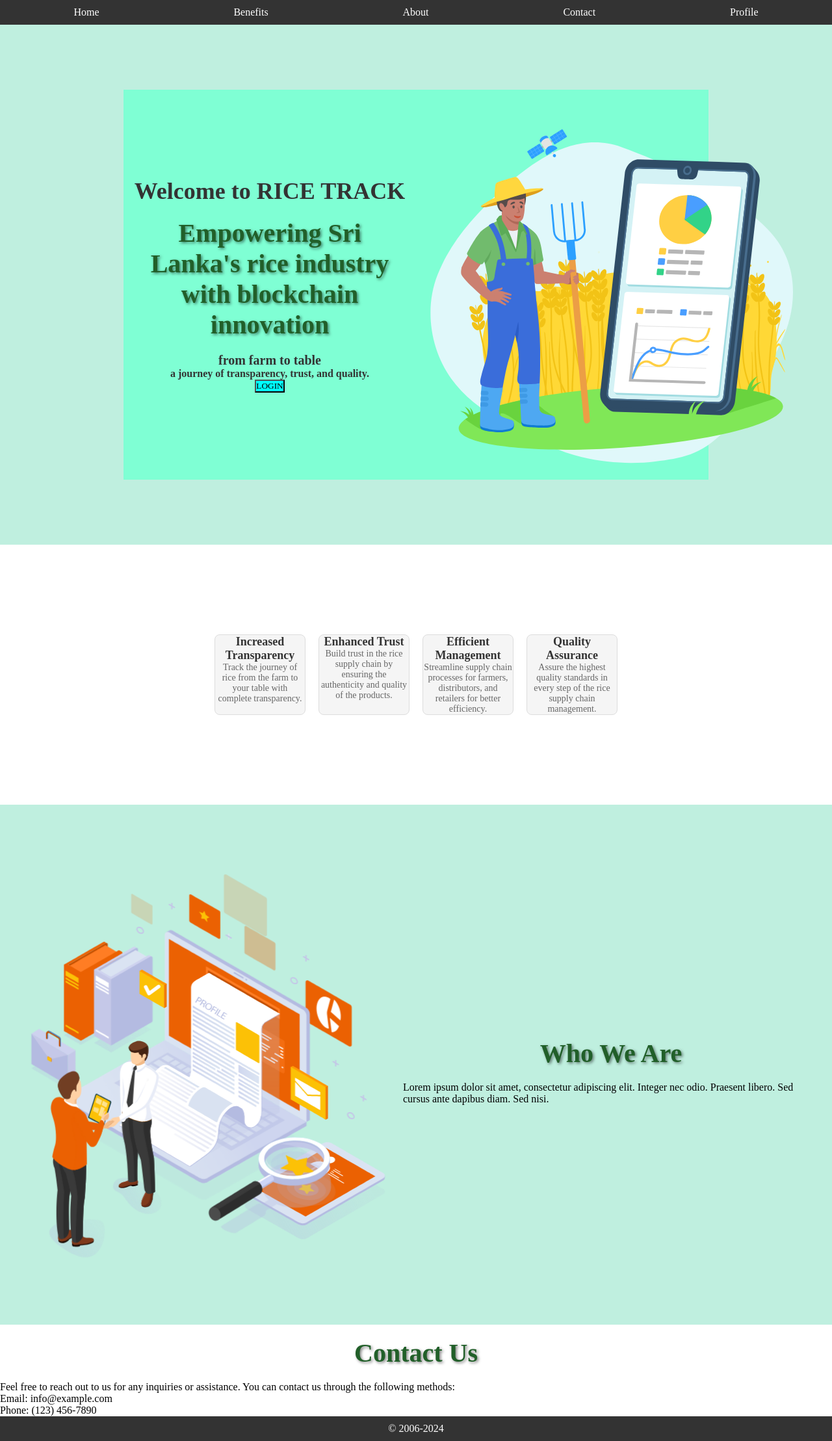
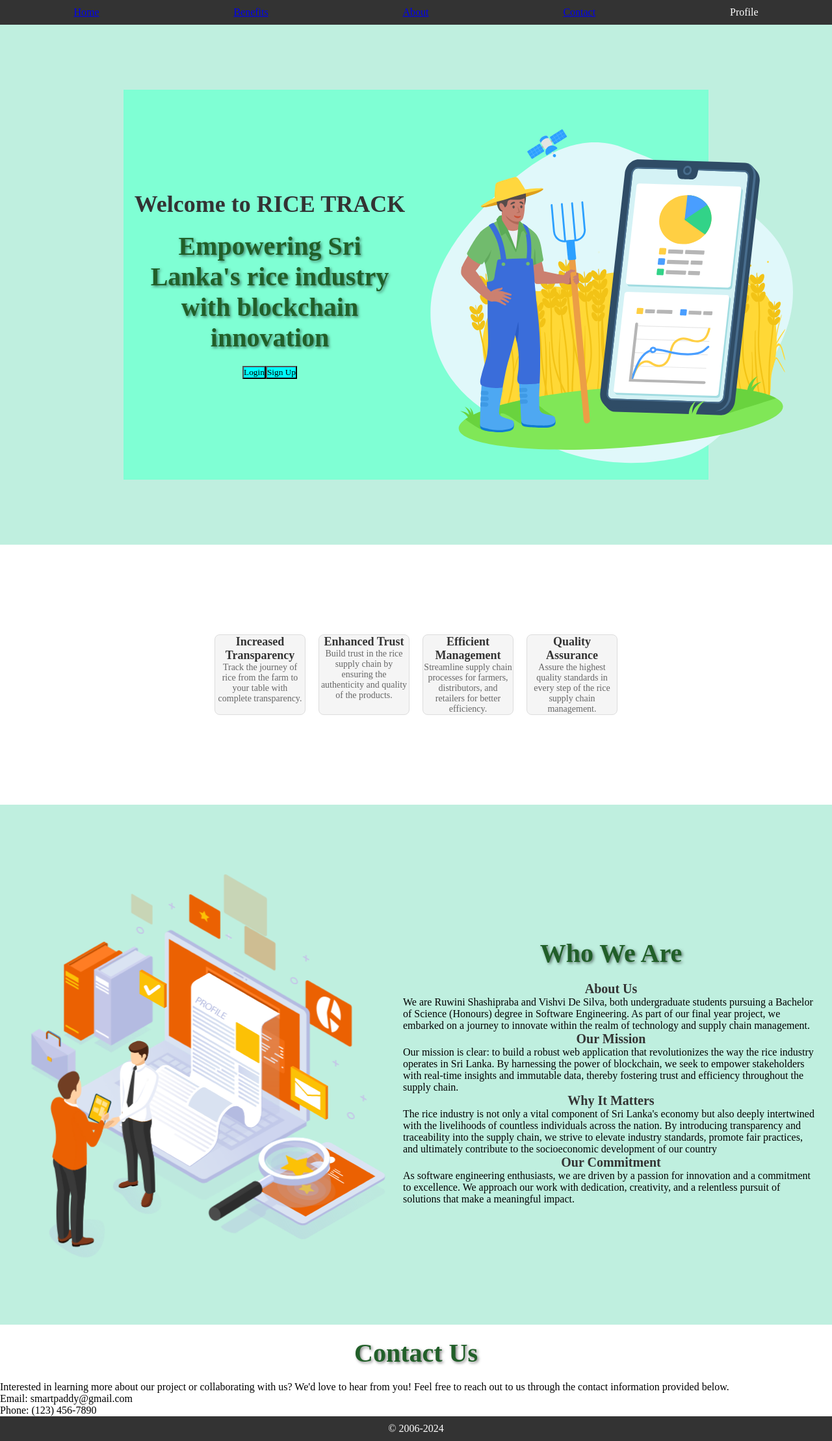
Before and after one commit to RuwiniShashipraba/Blockchain-Based-Paddy-Harvest-Management-System, a React (Create React App) app: page / in a window 1280 px wide. Shown: the whole page at 65% size. Built offline with nearby package versions, Linux system fonts and the light colour scheme.

Commit message:
add new id values to the components

```diff
--- a/src/components/FrontPage/AboutUs.js
+++ b/src/components/FrontPage/AboutUs.js
@@ -1,9 +1,10 @@
-import React from 'react';
+import React from "react";
 import "../../styles/firstpage.css";
-import Lottie from 'react-lottie';
-import frontpageAnimation from '../../img/about.json';
+import Lottie from "react-lottie";
+import frontpageAnimation from "../../img/about.json";
 
-function AboutUs() {const defaultOptions = {
+function AboutUs() {
+  const defaultOptions = {
     loop: true,
     autoplay: true,
     animationData: frontpageAnimation,
@@ -11,17 +12,62 @@ function AboutUs() {const defaultOptions = {
 
   return (
     <main>
-    <div className="image2-content">
+      {/* <div id="About"> */}
+      <div className="image2-content" id="About">
         <Lottie options={defaultOptions} height={600} width={600} />
       </div>
       <div className="who-we-are-section">
         <h2>Who We Are</h2>
+
         <p>
-        Lorem ipsum dolor sit amet, consectetur adipiscing elit. Integer nec odio. Praesent libero.
-        Sed cursus ante dapibus diam. Sed nisi.
+          <h3>About Us</h3>
+          We are Ruwini Shashipraba and Vishvi De Silva, both undergraduate
+          students pursuing a Bachelor of Science (Honours) degree in Software
+          Engineering. As part of our final year project, we embarked on a
+          journey to innovate within the realm of technology and supply chain
+          management.
         </p>
         {/* Add more content about who you are */}
+        {/* <p>
+          <h3>Our Project</h3>
+          Our project revolves around the development of a blockchain-based
+          system tailored for the rice industry in Sri Lanka. Leveraging the
+          transformative potential of blockchain technology, our aim is to
+          enhance the traceability and transparency of Sri Lanka's paddy supply
+          chain.
+        </p> */}
+        <p>
+          <h3>Our Mission</h3>
+          Our mission is clear: to build a robust web application that
+          revolutionizes the way the rice industry operates in Sri Lanka. By
+          harnessing the power of blockchain, we seek to empower stakeholders
+          with real-time insights and immutable data, thereby fostering trust
+          and efficiency throughout the supply chain.
+        </p>
+        <p>
+          <h3>Why It Matters</h3>
+          The rice industry is not only a vital component of Sri Lanka's economy
+          but also deeply intertwined with the livelihoods of countless
+          individuals across the nation. By introducing transparency and
+          traceability into the supply chain, we strive to elevate industry
+          standards, promote fair practices, and ultimately contribute to the
+          socioeconomic development of our country
+        </p>
+        <p>
+          <h3>Our Commitment</h3>
+          As software engineering enthusiasts, we are driven by a passion for
+          innovation and a commitment to excellence. We approach our work with
+          dedication, creativity, and a relentless pursuit of solutions that
+          make a meaningful impact.
+        </p>
+        {/* <p>
+          <h3>GEt In Touch</h3>
+          Interested in learning more about our project or collaborating with
+          us? We'd love to hear from you! Feel free to reach out to us through
+          the contact information provided below.
+        </p> */}
       </div>
+      {/* </div> */}
     </main>
   );
 }
--- a/src/components/FrontPage/Contact.js
+++ b/src/components/FrontPage/Contact.js
@@ -1,17 +1,36 @@
-import React from 'react';
+import React from "react";
+// import emailIcon from "../../img/mail.png";
+// import '@fortawesome/fontawesome-free/css/all.css'; // Import FontAwesome CSS
+
+import "../../styles/firstpage.css";
 
 function Contact() {
   return (
-    <div className="contact-section">
+    <div className="contact-section" id="Contact">
       <h2>Contact Us</h2>
       <p>
-        Feel free to reach out to us for any inquiries or assistance. You can contact us through the following methods:
+        Interested in learning more about our project or collaborating with us?
+        We'd love to hear from you! Feel free to reach out to us through the
+        contact information provided below.
+        {/* <ul>
+
+          <img src="../../img/mail.png" alt="Email Icon" width="20" height="20" />
+          <li>Email: smartpaddy@gmail.com</li>
+          <li>Phone: (123) 456-7890</li>
+
+        </ul> */}
+        <ul>
+          <li>
+            {/* <i className="fa fa-envelope"></i> */}
+            <span>Email:</span> smartpaddy@gmail.com
+          </li>
+          <li>
+            {/* <i className="fa fa-phone"></i> */}
+            <span>Phone:</span> (123) 456-7890
+          </li>
+        </ul>
       </p>
-      <ul>
-        <li>Email: info@example.com</li>
-        <li>Phone: (123) 456-7890</li>
-        {/* Add more contact methods as needed */}
-      </ul>
+
       {/* You can also include a contact form or other contact information */}
     </div>
   );
--- a/src/components/FrontPage/MainSection.js
+++ b/src/components/FrontPage/MainSection.js
@@ -1,9 +1,8 @@
-import React from 'react';
+import React from "react";
 import "../../styles/firstpage.css";
-import Lottie from 'react-lottie';
-import { Link } from 'react-router-dom';
-import frontpageAnimation from '../../img/frontpage.json';
-
+import Lottie from "react-lottie";
+import { Link } from "react-router-dom";
+import frontpageAnimation from "../../img/frontpage.json";
 
 function MainSection() {
   const defaultOptions = {
@@ -14,14 +13,19 @@ function MainSection() {
 
   return (
     <main>
-      <div className="main-content">
+      <div className="main-content" id="Home">
         <div className="text-content">
           <h1>Welcome to RICE TRACK</h1>
-          <h2>Empowering Sri Lanka's rice industry with blockchain innovation</h2>
-          <h3>from farm to table</h3>
-          <h4>a journey of transparency, trust, and quality.</h4>
+          <h2>
+            Empowering Sri Lanka's rice industry with blockchain innovation
+          </h2>
+          {/* <h3>from farm to table</h3> */}
+          {/* <h4>a journey of transparency, trust, and quality.</h4> */}
           <Link to="/login">
-          <button>LOGIN</button>
+            <button>Login</button>
+          </Link>
+          <Link to="/signup">
+            <button>Sign Up</button>
           </Link>
         </div>
         <div className="image-content">
--- a/src/components/FrontPage/NavigationBar.js
+++ b/src/components/FrontPage/NavigationBar.js
@@ -1,14 +1,26 @@
-import React from 'react';
+import React from "react";
 import "../../styles/firstpage.css";
+import { Link } from "react-router-dom";
 
 function NavigationBar() {
   return (
     <nav>
       <ul>
-        <li>Home</li>
-        <li>Benefits</li>
-        <li>About</li>
-        <li>Contact</li>
+        <li>
+          <Link to="/#Home">Home</Link>
+        </li>
+        {/* <li>Benefits</li> */}
+        <li>
+          <Link to="/#Service">Benefits</Link>
+        </li>
+        {/* <li>About</li> */}
+        <li>
+          <Link to="/#About">About</Link>
+        </li>
+        {/* <li>Contact</li> */}
+        <li>
+          <Link to="/#Contact">Contact</Link>
+        </li>
         <li>Profile</li>
       </ul>
     </nav>
--- a/src/components/FrontPage/Service.js
+++ b/src/components/FrontPage/Service.js
@@ -1,9 +1,10 @@
-import React from 'react';
+import React from "react";
+
 
 function Service({ title, description, onClick, isSelected }) {
   return (
     <div
-      className={`service ${isSelected ? 'selected' : ''}`}
+      className={`service ${isSelected ? "selected" : ""}`}
       onClick={() => onClick(title)}
     >
       <h5>{title}</h5>
--- a/src/components/FrontPage/ServiceSection.js
+++ b/src/components/FrontPage/ServiceSection.js
@@ -1,6 +1,6 @@
-import React, { useState } from 'react';
-import Service from './Service';
-
+import React, { useState } from "react";
+import Service from "./Service";
+// import "../../styles/card.css";
 function ServiceSection() {
   const [selectedService, setSelectedService] = useState(null);
   const [showPopup, setShowPopup] = useState(false);
@@ -16,7 +16,7 @@ function ServiceSection() {
 
   return (
     <div>
-      <div className="service-section">
+      <div className="service-section" id="service">
         <div className="benefits-section">
           <Service
             title="Increased Transparency"
```
Lines whose indentation alone changed are shown as unchanged.
